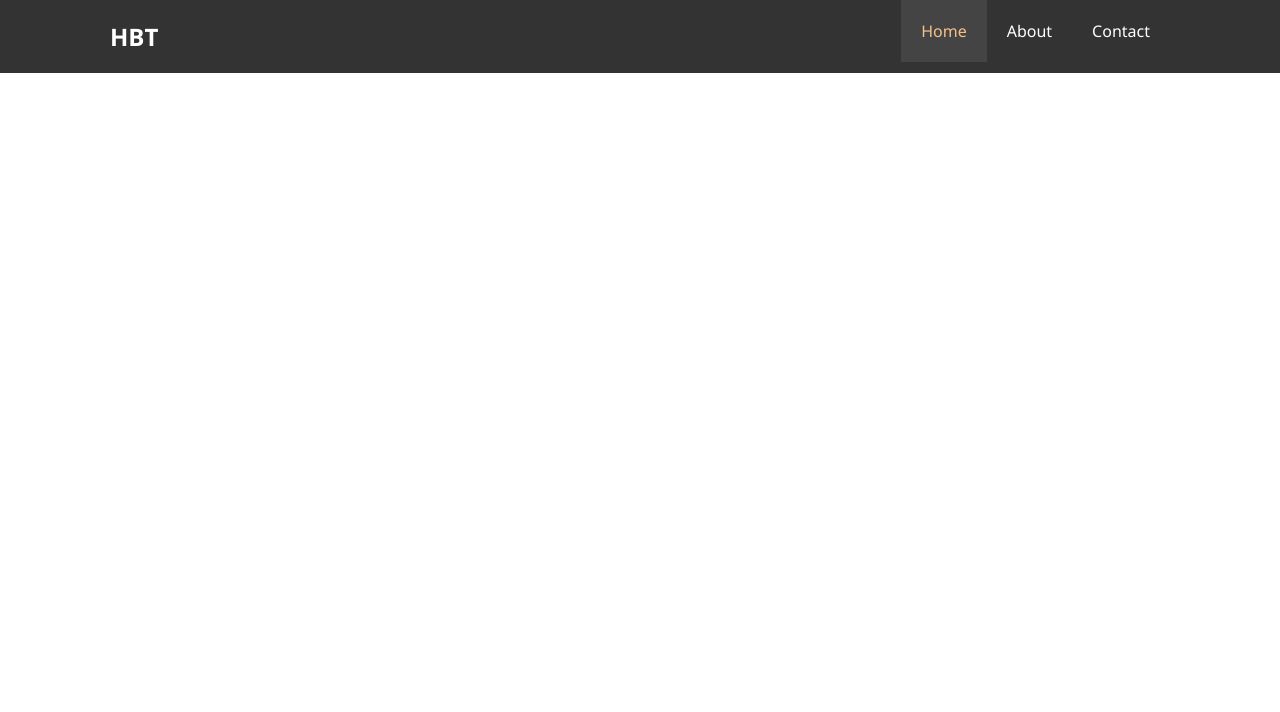
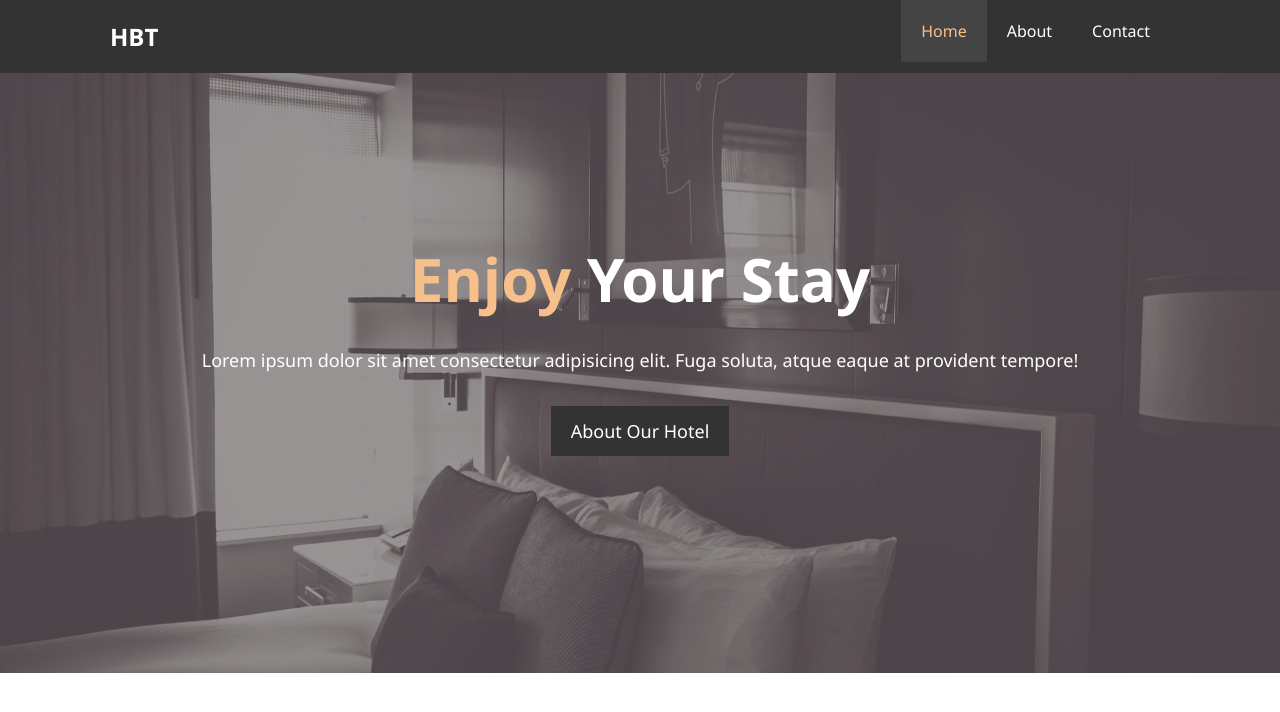
Before and after one commit to geek911/hotel_website, a plain HTML site: page index.html in a window 1280 px wide. Drawn offline with Linux system fonts and the light colour scheme.

Commit message:
Added more content to the header

```diff
--- a/css/style.css
+++ b/css/style.css
@@ -14,6 +14,28 @@
   max-width: 1100px;
   overflow: auto;
   padding: 0px 20px;
+}
+
+.text-primary {
+  color: #f7c08a;
+}
+
+.lead {
+  font-size: 18px;
+}
+
+.btn {
+  display: inline-block;
+  font-size: 18px;
+  color: #fff;
+  background-color: #333;
+  padding: 13px 20px;
+  border: none;
+  cursor: pointer;
+}
+.btn:hover {
+  color: #333;
+  background-color: #f7c08a;
 }
 
 /* Main styling */
@@ -75,3 +97,25 @@ p {
   background-color: #444;
   color: #f7c08a;
 }
+
+
+#showcase {
+  background: url('../img/showcase.jpg') center center/cover;
+  height: 600px;
+}
+
+#showcase .showcase-content {
+  color: #fff;
+  text-align: center;
+  padding-top: 170px;
+}
+
+#showcase .showcase-content h1 {
+  font-size: 60px;
+  line-height: 1.2em;
+}
+
+#showcase .showcase-content p {
+  padding-bottom: 20px;
+  line-height: 1.7em;
+}
--- a/index.html
+++ b/index.html
@@ -28,7 +28,20 @@
             </div>
         </nav>
 
+        <div id="showcase">
+            <div class="container">
+                <div class="showcase-content">
+                    <h1><span class="text-primary">Enjoy</span> Your Stay</h1>
+                    <p class="lead">Lorem ipsum dolor sit amet consectetur adipisicing elit. Fuga soluta, atque eaque at provident
+                        tempore!</p>
+                    <a class="btn" href="about.html">About Our Hotel</a>
+                </div>
+            </div>
+        </div>
+
     </header>
+
+
 </body>
 
 </html>
```
